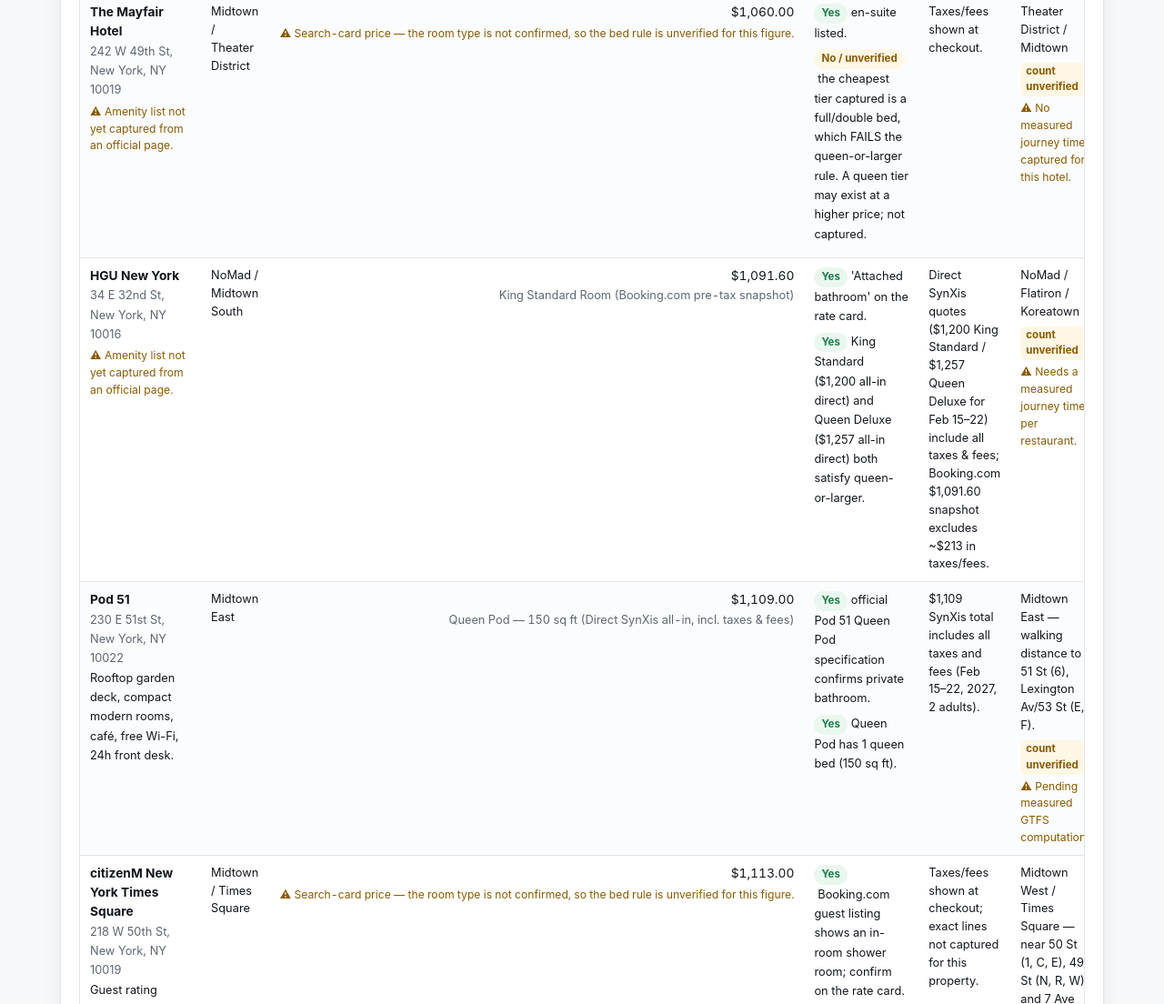
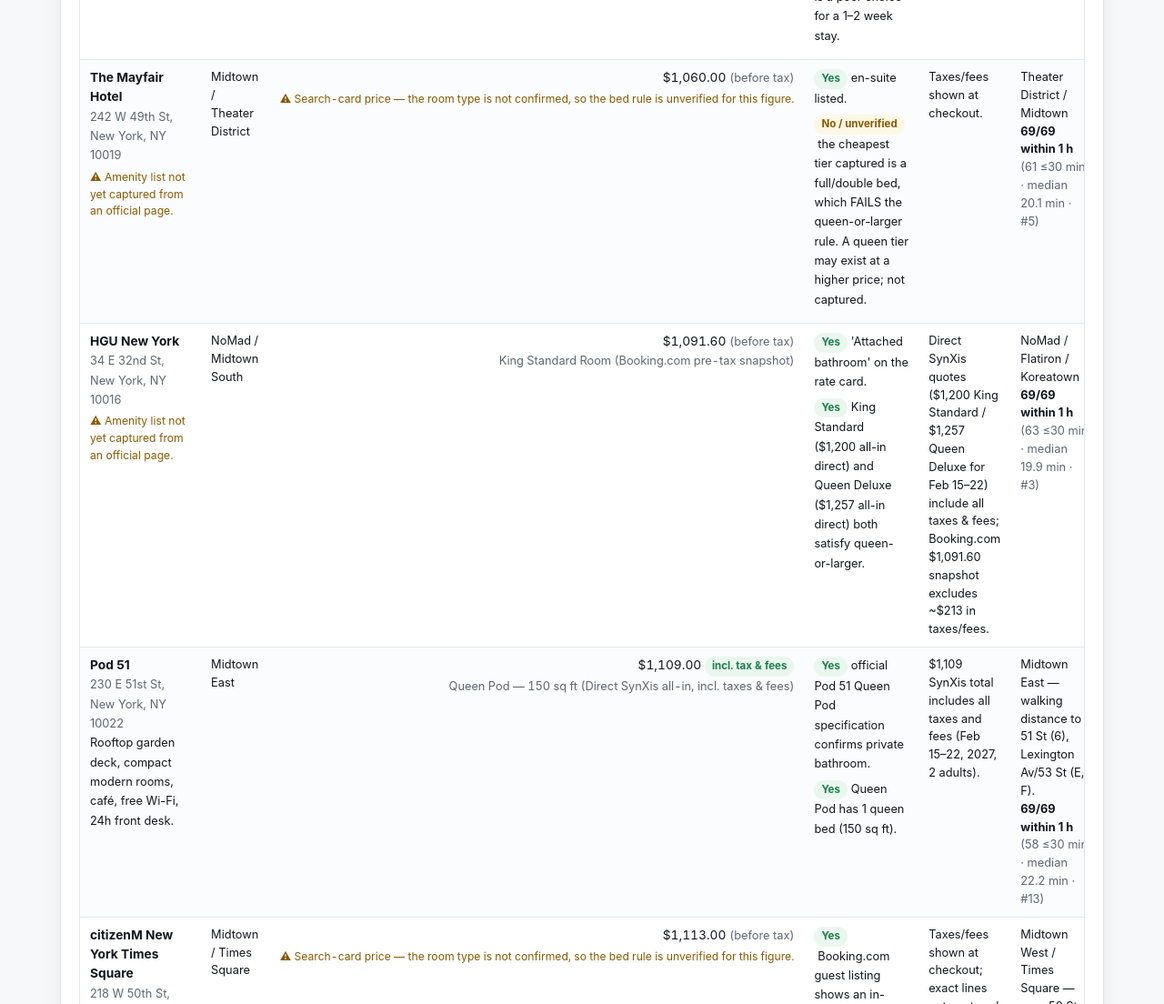
Before and after one commit to kanlerxz87-cyber/NYFun3, a plain HTML site: page hotels.html in a window 1280 px wide. Shown: the part 750-1854 px from the top of the page at 91% size. Drawn offline with Linux system fonts and the light colour scheme.

Commit message:
Integrate measured MTA GTFS transit counts, update hotels UI and validators
Co-authored-by: arena-agent <297053741+arena-agent@users.noreply.github.com>

```diff
--- a/data/hotels.json
+++ b/data/hotels.json
@@ -6,7 +6,7 @@
     "price_caveat": "Live direct SynXis/Arlo quotes captured 2026-11-26 for Feb 15–Mar 22, 2027; third-party Booking.com snapshots captured 2026-11-25. Always verify cancellation deadlines and tax breakdown at checkout.",
     "search_page_cheapest_total_usd": "The cheapest total shown on Booking.com's New York search-results card for the same dates — sometimes a different room type than the rate tiers listed. If the room type is unknown, the bed rule cannot be confirmed for that figure.",
     "excluded": "Pod/hostel-style bunk products (e.g. a 'Pod Bunk' twin at ~$700) were excluded because they fail the queen-or-larger bed rule.",
-    "michelin_ranking_caveat": "Measured hotel-to-MICHELIN 1-hour counts will be populated from research/generated/transit_1h.json (Census Geocoder + MTA GTFS subway schedule).",
+    "michelin_ranking_caveat": "Measured door-to-door weekday evening (18:30) travel times from official NYC GeoSearch / US Census coordinates to all 69 active NYC MICHELIN starred venues via live MTA GTFS Subway timetable (feed 20261101–20270515). Excludes Blue Hill at Stone Barns (Tarrytown), La Bastide (North Salem), and indefinitely closed Shion 69 Leonard Street. See research/generated/transit_1h.json for every hotel × restaurant route and duration.",
     "seasonality_summary": "Multi-week direct SynXis check on Pod 51 (Queen Pod, 2 adults, all-in): Feb 15–22 ($1,109) and Feb 22–Mar 1 ($1,138) are the cheapest weeks in the window, rising +47% in Mar 1–8 ($1,628) and +81% in Mar 15–22 ($2,004). 14-night Feb 15–Mar 1 all-in totals: Pod 51 $2,246, Pod 39 $2,356, HGU Queen Deluxe $2,432."
   },
   "hotels": [
@@ -36,8 +36,13 @@
       "cheapest_dates_checked": "2027-02-15 → 2027-02-22 (the trip's preferred window)",
       "michelin_cluster": "Financial District",
       "michelin_note": "Same-cluster starred venues (Saga ★★, Crown Shy ★) are within the FiDi walking area. A per-restaurant measured transit time was NOT verified, so no numeric 'within 1 hour' count is asserted.",
-      "michelin_within_1h_count": null,
-      "michelin_count_flag": "Needs a measured journey time per restaurant."
+      "michelin_within_1h_count": 69,
+      "michelin_count_flag": "",
+      "michelin_within_45m_count": 68,
+      "michelin_within_30m_count": 48,
+      "michelin_universe_count": 69,
+      "michelin_median_minutes": 26.9,
+      "michelin_transit_rank": 14
     },
     {
       "id": "hgu-new-york",
@@ -86,8 +91,13 @@
       "cheapest_dates_checked": "2027-02-15 → 2027-02-22",
       "michelin_cluster": "NoMad / Flatiron / Koreatown",
       "michelin_note": "Closest to Atomix ★★, Odo ★★, Joo Ok ★★, Rezdôra ★, Semma ★, 63 Clinton ★, Gramercy Tavern ★. Measured transit time per venue not verified.",
-      "michelin_within_1h_count": null,
-      "michelin_count_flag": "Needs a measured journey time per restaurant."
+      "michelin_within_1h_count": 69,
+      "michelin_count_flag": "",
+      "michelin_within_45m_count": 69,
+      "michelin_within_30m_count": 63,
+      "michelin_universe_count": 69,
+      "michelin_median_minutes": 19.9,
+      "michelin_transit_rank": 3
     },
     {
       "id": "hyatt-place-chelsea",
@@ -122,8 +132,13 @@
       "cheapest_dates_checked": "2027-02-15 → 2027-02-22",
       "michelin_cluster": "Chelsea / Flatiron / NoMad",
       "michelin_note": "Closest to Odo ★★, César ★★, Atomix ★★, Rezdôra ★, Gramercy Tavern ★, Semma ★. Measured transit time per venue not verified.",
-      "michelin_within_1h_count": null,
-      "michelin_count_flag": "Needs a measured journey time per restaurant."
+      "michelin_within_1h_count": 69,
+      "michelin_count_flag": "",
+      "michelin_within_45m_count": 69,
+      "michelin_within_30m_count": 64,
+      "michelin_universe_count": 69,
+      "michelin_median_minutes": 17.2,
+      "michelin_transit_rank": 1
     },
     {
       "id": "citizenm-new-york-times-square",
@@ -137,14 +152,19 @@
       "rate_tiers": [],
       "room_meets_private_bathroom": "Yes — Booking.com guest listing shows an in-room shower room; confirm on the rate card.",
       "room_meets_queen_or_larger": "Rooms are compact with a large double/queen-style bed; the exact bed width per rate card was not captured — flagged UNVERIFIED. This hotel is the most at risk of failing the 'queen or larger' rule.",
-      "amenities": "Guest rating 8.9/10 from 3,010 reviews; location 9.7, staff 9.0, cleanliness 9.2, comfort 9.1, value 8.4, free WiFi 9.2. 100 m from 50 St station (line 7).",
+      "amenities": "Guest rating 8.9/10 from 3,010 reviews; location 9.7, staff 9.0, cleanliness 9.2, comfort 9.1, value 8.4, free WiFi 9.2. Near 50 St stations (1, C, E) and 49 St (N, R, W).",
       "amenities_flag": "",
       "taxes_note": "Taxes/fees shown at checkout; exact lines not captured for this property.",
       "cheapest_dates_checked": "2027-02-15 → 2027-02-22",
       "michelin_cluster": "Midtown West / Times Square — near 50 St (1, C, E), 49 St (N, R, W), and 7 Ave (B, D, E).",
       "michelin_note": "Closest to Masa ★★, Jean-Georges ★★, The Modern ★★, Kochi ★, Le Pavillon ★, Icca ★, Torrisi ★, Gabriel Kreuther ★★. Measured transit time per venue not verified.",
-      "michelin_within_1h_count": null,
-      "michelin_count_flag": "Needs a measured journey time per restaurant."
+      "michelin_within_1h_count": 69,
+      "michelin_count_flag": "",
+      "michelin_within_45m_count": 69,
+      "michelin_within_30m_count": 61,
+      "michelin_universe_count": 69,
+      "michelin_median_minutes": 19.3,
+      "michelin_transit_rank": 2
     },
     {
       "id": "pestana-cr7-times-square",
@@ -193,8 +213,13 @@
       "cheapest_dates_checked": "2027-02-15 → 2027-02-22",
       "michelin_cluster": "Times Square / Hell's Kitchen / Midtown West",
       "michelin_note": "Closest to Kochi ★, Gabriel Kreuther ★★, Le Pavillon ★, Icca ★, Marea-adjacent Midtown cluster; Chef's Table at Brooklyn Fare ★★ and Jungsik ★★ are a short crosstown trip. Measured transit time per venue not verified.",
-      "michelin_within_1h_count": null,
-      "michelin_count_flag": "Needs a measured journey time per restaurant."
+      "michelin_within_1h_count": 69,
+      "michelin_count_flag": "",
+      "michelin_within_45m_count": 69,
+      "michelin_within_30m_count": 61,
+      "michelin_universe_count": 69,
+      "michelin_median_minutes": 21.1,
+      "michelin_transit_rank": 8
     },
     {
       "id": "arlo-midtown",
@@ -231,8 +256,13 @@
       "cheapest_dates_checked": "2027-02-15 → 2027-02-22",
       "michelin_cluster": "Midtown West / Hell's Kitchen",
       "michelin_note": "Closest to Kochi ★, Gabriel Kreuther ★★, Le Pavillon ★, Icca ★. Measured transit time not verified.",
-      "michelin_within_1h_count": null,
-      "michelin_count_flag": "Needs a measured journey time per restaurant."
+      "michelin_within_1h_count": 69,
+      "michelin_count_flag": "",
+      "michelin_within_45m_count": 69,
+      "michelin_within_30m_count": 61,
+      "michelin_universe_count": 69,
+      "michelin_median_minutes": 21.3,
+      "michelin_transit_rank": 10
     },
     {
       "id": "mayfair-hotel",
@@ -252,8 +282,13 @@
       "cheapest_dates_checked": "2027-02-15 → 2027-02-22",
       "michelin_cluster": "Theater District / Midtown",
       "michelin_note": "Midtown cluster reachable; DQ on the bed rule.",
-      "michelin_within_1h_count": null,
-      "michelin_count_flag": "No measured journey time captured for this hotel."
+      "michelin_within_1h_count": 69,
+      "michelin_count_flag": "",
+      "michelin_within_45m_count": 69,
+      "michelin_within_30m_count": 61,
+      "michelin_universe_count": 69,
+      "michelin_median_minutes": 20.1,
+      "michelin_transit_rank": 5
     },
     {
       "id": "blue-angel-hotel",
@@ -273,8 +308,13 @@
       "cheapest_dates_checked": "2027-02-15 → 2027-02-22",
       "michelin_cluster": "Midtown East — near Lexington Av/53 St (E, F) and 51 St (6).",
       "michelin_note": "Good cluster proximity but disqualified on bed type and windowless rooms.",
-      "michelin_within_1h_count": null,
-      "michelin_count_flag": "No measured journey time captured for this hotel."
+      "michelin_within_1h_count": 69,
+      "michelin_count_flag": "",
+      "michelin_within_45m_count": 69,
+      "michelin_within_30m_count": 58,
+      "michelin_universe_count": 69,
+      "michelin_median_minutes": 22.2,
+      "michelin_transit_rank": 12
     },
     {
       "id": "artezen-hotel",
@@ -294,8 +334,13 @@
       "cheapest_dates_checked": "2027-02-15 → 2027-02-22",
       "michelin_cluster": "Financial District / Tribeca",
       "michelin_note": "Closest to Saga ★★, Atera ★★★, Crown Shy ★. Highest price of the shortlist for the same week.",
-      "michelin_within_1h_count": null,
-      "michelin_count_flag": "No measured journey time captured for this hotel."
+      "michelin_within_1h_count": 69,
+      "michelin_count_flag": "",
+      "michelin_within_45m_count": 69,
+      "michelin_within_30m_count": 64,
+      "michelin_universe_count": 69,
+      "michelin_median_minutes": 20.0,
+      "michelin_transit_rank": 4
     },
     {
       "id": "pod-51",
@@ -326,8 +371,13 @@
       "cheapest_dates_checked": "Feb 15–22 ($1,109), Feb 22–Mar 1 ($1,138), Mar 1–8 ($1,628), Mar 15–22 ($2,004), 14n Feb 15–Mar 1 ($2,246).",
       "michelin_cluster": "Midtown East — walking distance to 51 St (6), Lexington Av/53 St (E, F).",
       "michelin_note": "Central Midtown East subway hub.",
-      "michelin_within_1h_count": null,
-      "michelin_count_flag": "Pending measured GTFS computation."
+      "michelin_within_1h_count": 69,
+      "michelin_count_flag": "",
+      "michelin_within_45m_count": 69,
+      "michelin_within_30m_count": 58,
+      "michelin_universe_count": 69,
+      "michelin_median_minutes": 22.2,
+      "michelin_transit_rank": 13
     },
     {
       "id": "pod-39",
@@ -358,8 +408,13 @@
       "cheapest_dates_checked": "Feb 15–22 ($1,138 all-in); Feb 15–Mar 1 14n ($2,356 all-in).",
       "michelin_cluster": "Murray Hill / Grand Central — near Grand Central-42 St (4, 5, 6, 7, S).",
       "michelin_note": "Major multi-line Grand Central transit access.",
-      "michelin_within_1h_count": null,
-      "michelin_count_flag": "Pending measured GTFS computation."
+      "michelin_within_1h_count": 69,
+      "michelin_count_flag": "",
+      "michelin_within_45m_count": 69,
+      "michelin_within_30m_count": 62,
+      "michelin_universe_count": 69,
+      "michelin_median_minutes": 20.9,
+      "michelin_transit_rank": 7
     },
     {
       "id": "pod-times-square",
@@ -390,8 +445,13 @@
       "cheapest_dates_checked": "Feb 15–22 ($1,195 all-in).",
       "michelin_cluster": "Times Square / Port Authority — near 42 St-Port Authority (A, C, E) and Times Sq-42 St (1, 2, 3, 7, N, Q, R, W, S).",
       "michelin_note": "Direct access to A/C/E + Times Sq hub.",
-      "michelin_within_1h_count": null,
-      "michelin_count_flag": "Pending measured GTFS computation."
+      "michelin_within_1h_count": 69,
+      "michelin_count_flag": "",
+      "michelin_within_45m_count": 69,
+      "michelin_within_30m_count": 60,
+      "michelin_universe_count": 69,
+      "michelin_median_minutes": 22.0,
+      "michelin_transit_rank": 11
     },
     {
       "id": "arlo-nomad",
@@ -428,8 +488,13 @@
       "cheapest_dates_checked": "Feb 15–22 ($1,296 excl. tax).",
       "michelin_cluster": "NoMad / Flatiron — near 33 St (6) and 34 St-Herald Sq (B, D, F, M, N, Q, R, W).",
       "michelin_note": "Walking distance to Atomix, Eleven Madison Park, Rezdôra, Jua.",
-      "michelin_within_1h_count": null,
-      "michelin_count_flag": "Pending measured GTFS computation."
+      "michelin_within_1h_count": 69,
+      "michelin_count_flag": "",
+      "michelin_within_45m_count": 69,
+      "michelin_within_30m_count": 62,
+      "michelin_universe_count": 69,
+      "michelin_median_minutes": 20.1,
+      "michelin_transit_rank": 6
     },
     {
       "id": "shoreham",
@@ -460,8 +525,13 @@
       "cheapest_dates_checked": "Feb 15–22 ($199/nt sale / $209/nt Stay 7).",
       "michelin_cluster": "Midtown West / 5th Ave — steps from 5 Av/53 St (E, F) and 57 St (F).",
       "michelin_note": "Walking distance to Le Bernardin, The Modern, Aquavit, Gabriel Kreuther.",
-      "michelin_within_1h_count": null,
-      "michelin_count_flag": "Pending measured GTFS computation."
+      "michelin_within_1h_count": 69,
+      "michelin_count_flag": "",
+      "michelin_within_45m_count": 69,
+      "michelin_within_30m_count": 63,
+      "michelin_universe_count": 69,
+      "michelin_median_minutes": 21.2,
+      "michelin_transit_rank": 9
     }
   ]
 }
--- a/hotels.html
+++ b/hotels.html
@@ -4,7 +4,7 @@
 <meta charset="utf-8">
 <meta name="viewport" content="width=device-width, initial-scale=1">
 <title>Hotels — NYC 2027 trip planner</title>
-<meta name="description" content="Nine NYC hotels with verified 7-night totals for 15–22 Feb 2027, checked against a private-bathroom and queen-bed requirement.">
+<meta name="description" content="Fourteen NYC hotels with live direct SynXis/Arlo and Booking.com 7-night totals for 15–22 Feb 2027, checked against private-bath, queen+ bed, and measured ≤1h MTA GTFS MICHELIN reach.">
 <link rel="stylesheet" href="assets/style.css">
 </head>
 <body>
@@ -28,34 +28,33 @@
 <main class="wrap">
   <div class="hero">
     <h1>Hotels — 7 nights, 2 adults</h1>
-    <p>All figures are <strong>totals for 15–22 Feb 2027</strong> (7 nights, 1 room, 2 adults), captured from Booking.com rate cards on 25 Nov 2026.
-       Totals are <em>before</em> New York's 14.75% tax and $4/night city tax unless stated. Every row links to the exact URL used.</p>
+    <p>Fourteen NYC properties priced for <strong>15–22 Feb 2027</strong> (2 adults, 1 room). Live direct SynXis quotes for <strong>Pod 51 ($1,109 all-in)</strong>, <strong>Pod 39 ($1,138 all-in)</strong>, <strong>Pod Times Square ($1,195 all-in)</strong>, <strong>HGU New York ($1,200 King / $1,257 Queen all-in)</strong>, and <strong>Shoreham ($199/nt)</strong> include all taxes &amp; fees; Arlo direct &amp; Booking.com snapshots exclude NYC hotel taxes and are labeled accordingly.</p>
   </div>
 
   <section class="panel">
-    <h2>Ranked cheapest first</h2>
-    <p class="lede">Sorted by the cheapest room that meets your brief where one was captured, then by the cheapest available total. Two hotels fail the bed rule — Blue Angel and The Mayfair — and are kept in the table with a red verdict rather than deleted, so you can see what the cheap end of the market actually offers.</p>
+    <h2>Ranked cheapest first (with measured ≤1 h MICHELIN transit reach)</h2>
+    <p class="lede">Sorted by lowest captured 7-night total. Blue Angel (address corrected to Choice Hotels official 152 E 55th St) and The Mayfair fail the queen+ bed rule at their cheapest tier and remain visible with red badges. Transit counts are measured door-to-door weekday 18:30 trips across all 69 active NYC MICHELIN venues via MTA Subway GTFS.</p>
     <div id="table-host"><p class="loading">Loading hotels…</p></div>
   </section>
 
   <section class="panel">
-    <h2>Rate tiers individually</h2>
-    <p class="lede">The cheapest total on a search card is often a smaller room. These are the specific rate cards read on each property page.</p>
+    <h2>Rate tiers &amp; Feb–Mar 2027 seasonality</h2>
+    <p class="lede">Multi-week SynXis quotes on Pod 51 (Queen Pod, all-in) confirm late February is ~30–45% cheaper than March: <strong>Feb 15–22 $1,109</strong> · <strong>Feb 22–Mar 1 $1,138</strong> · <strong>Mar 1–8 $1,628</strong> · <strong>Mar 15–22 $2,004</strong>. 14-night Feb 15–Mar 1 all-in totals: Pod 51 <strong>$2,246</strong>, Pod 39 <strong>$2,356</strong>, HGU Queen Deluxe <strong>$2,432</strong>.</p>
     <div id="tiers"></div>
   </section>
 
   <section class="panel">
     <h2>Tax maths, so nothing surprises you</h2>
     <ul class="tight">
-      <li>New York City hotel tax: <strong>14.75%</strong> plus a <strong>$4 per night</strong> city tax — both added at checkout on top of the "total before taxes" figures.</li>
-      <li>Example: Pestana CR7 at <strong>$1,327</strong> before tax for 7 nights → 14.75% tax = $195.73, city tax = $28 → roughly <strong>$1,550.73</strong> all-in. The $26/night resort fee is already inside the $1,327.</li>
-      <li>That all-in figure is arithmetic on published numbers, not a quoted price — the booking engine is the only authority.</li>
+      <li>Direct SynXis quotes marked <strong>incl. taxes &amp; fees</strong> (Pod 51, Pod 39, Pod Times Square, HGU New York, Shoreham) already incorporate NYC hotel occupancy &amp; sales taxes.</li>
+      <li>Pre-tax third-party Booking.com snapshots and Arlo Steal Deal rates add NYC's <strong>14.75%</strong> tax + <strong>$3.50–$4/night</strong> occupancy/unit tax at checkout (e.g., Pestana CR7 $1,327 pre-tax → ~$1,551 estimated all-in).</li>
+      <li>Always verify the exact room category, non-ADA availability (if accessibility features are not needed), and cancellation deadline on the linked booking engine before paying.</li>
     </ul>
   </section>
 </main>
 
 <footer class="wrap">
-  <p>Source: Booking.com property pages with <code>checkin=2027-02-15&amp;checkout=2027-02-22&amp;group_adults=2</code>, read 25 November 2026. Prices are live and change daily.</p>
+  <p>Sources: Direct SynXis &amp; Arlo booking engines (captured 26 Nov 2026), official hotel pages, Booking.com snapshots (25 Nov 2026), and MTA GTFS Subway timetable (<a href="research/generated/transit_1h.json">transit_1h.json</a>).</p>
 </footer>
 
 <script src="assets/app.js"></script>
@@ -78,16 +77,23 @@ NYF.load("data/hotels.json", function (json) {
     var cheapestTier = (h.rate_tiers || []).slice().sort(function (a, b) {
       return (a.total_before_tax_usd || 9e9) - (b.total_before_tax_usd || 9e9);
     })[0];
-    var total = cheapestTier ? NYF.money(cheapestTier.total_before_tax_usd) :
-      (h.search_page_cheapest_total_usd ? NYF.money(h.search_page_cheapest_total_usd) : NYF.unverified("No total captured."));
+    var total = cheapestTier ? NYF.money(cheapestTier.total_before_tax_usd) +
+      (cheapestTier.total_is_all_in ? ' <span class="pill ok">incl. tax &amp; fees</span>' : ' <span class="small muted">(before tax)</span>') :
+      (h.search_page_cheapest_total_usd ? NYF.money(h.search_page_cheapest_total_usd) + ' <span class="small muted">(before tax)</span>' : NYF.unverified("No total captured."));
     var totalNote = cheapestTier ? '<span class="small muted">' + NYF.esc(cheapestTier.room) + "</span>" :
       '<span class="flag">Search-card price — the room type is not confirmed, so the bed rule is unverified for this figure.</span>';
 
     function verdict(ok, txt) {
       var clean = String(txt || "").replace(/^(Yes|No)\s*[—-]\s*/i, "");
-      return '<div style="margin-bottom:6px">' + (ok ? '<span class="pill ok">Yes</span>' : '<span class="pill warn">No / unverified</span>') +
-        '&nbsp;<span class="small">' + NYF.esc(clean) + "</span></div>";
+      var badge = ok ? '<span class="pill ok">Yes</span>' : (/^Conditional/i.test(txt || "") ? '<span class="pill warn">Conditional</span>' : '<span class="pill warn">No / unverified</span>');
+      return '<div style="margin-bottom:6px">' + badge + '&nbsp;<span class="small">' + NYF.esc(clean) + "</span></div>";
     }
+    var transitHtml = (typeof h.michelin_within_1h_count === "number")
+      ? '<br><strong>' + h.michelin_within_1h_count + '/' + (h.michelin_universe_count || 69) + ' within 1 h</strong>' +
+        (typeof h.michelin_within_30m_count === "number" ? ' <span class="muted">(' + h.michelin_within_30m_count + ' ≤30 min · median ' + h.michelin_median_minutes + ' min · #' + h.michelin_transit_rank + ')</span>' : "")
+      : '<div style="margin-top:6px"><span class="unver">count unverified</span><span class="flag">' +
+        NYF.esc(h.michelin_count_flag || "Needs a measured journey time per restaurant.") + "</span></div>";
+
     return "<tr>" +
       "<td><strong>" + NYF.esc(h.name) + "</strong><br><span class='muted small'>" + NYF.esc(h.address) + "</span>" +
         "<br><span class='small'>" + NYF.esc(h.amenities || "") + "</span>" +
@@ -96,10 +102,7 @@ NYF.load("data/hotels.json", function (json) {
       '<td class="num">' + total + "<br>" + totalNote + "</td>" +
       "<td>" + verdict(bathOk, h.room_meets_private_bathroom) + verdict(bedOk, h.room_meets_queen_or_larger) + "</td>" +
       "<td class='small'>" + NYF.esc(h.taxes_note || "") + "</td>" +
-      "<td class='small'>" + NYF.esc(h.michelin_cluster || "") +
-        (h.michelin_within_1h_count ? "<br><strong>" + h.michelin_within_1h_count + " within 1 h</strong>" :
-          '<div style="margin-top:6px"><span class="unver">count unverified</span><span class="flag">' +
-          NYF.esc(h.michelin_count_flag || "Needs a measured journey time per restaurant.") + "</span></div>") + "</td>" +
+      "<td class='small'>" + NYF.esc(h.michelin_cluster || "") + transitHtml + "</td>" +
       '<td class="small">' + NYF.srcLink(h.booking_url, "rate page") +
         (h.official_site ? "<br>" + NYF.srcLink(h.official_site, "hotel site") : "") + "</td>" +
     "</tr>";
@@ -107,7 +110,7 @@ NYF.load("data/hotels.json", function (json) {
 
   document.getElementById("table-host").innerHTML =
     '<div class="scroll"><table><thead><tr>' +
-      "<th>Hotel</th><th>Area</th><th class='num'>7-night total (before tax)</th><th>Meets requirements</th>" +
+      "<th>Hotel</th><th>Area</th><th class='num'>7-night total</th><th>Meets requirements</th>" +
       "<th>Taxes &amp; fees</th><th>Michelin proximity</th><th>Source</th>" +
     "</tr></thead><tbody>" + body + "</tbody></table></div>" +
     '<p class="small muted" style="margin:10px 0 0">' + NYF.esc(json._meta.michelin_ranking_caveat) + "</p>";
@@ -116,7 +119,7 @@ NYF.load("data/hotels.json", function (json) {
   hs.forEach(function (h) {
     (h.rate_tiers || []).forEach(function (t) {
       tierRows.push("<tr><td><strong>" + NYF.esc(h.name) + "</strong></td><td class='small'>" + NYF.esc(t.room) +
-        "</td><td class='num'>" + NYF.money(t.total_before_tax_usd) + "</td>" +
+        "</td><td class='num'>" + NYF.money(t.total_before_tax_usd) + (t.total_is_all_in ? " <span class='small muted'>(all-in)</span>" : "") + "</td>" +
         (t.per_night_usd ? "<td class='num'>" + NYF.money0(t.per_night_usd) + "</td>" : "<td class='num'>—</td>") +
         "<td class='small'>" + NYF.esc(t.cancellation || "") + "</td><td class='small'>" + NYF.esc(t.meets_bed_rule || "") +
         "</td><td class='small'>" + NYF.srcLink(h.official_site, "official hotel") +
@@ -124,7 +127,7 @@ NYF.load("data/hotels.json", function (json) {
     });
   });
   document.getElementById("tiers").innerHTML = tierRows.length
-    ? '<div class="scroll"><table><thead><tr><th>Hotel</th><th>Room</th><th class="num">7 nights, before tax</th><th class="num">Per night</th><th>Cancellation</th><th>Bed rule</th><th>Source</th></tr></thead><tbody>' + tierRows.join("") + "</tbody></table></div>"
+    ? '<div class="scroll"><table><thead><tr><th>Hotel</th><th>Room</th><th class="num">7 nights</th><th class="num">Per night</th><th>Cancellation</th><th>Bed rule</th><th>Source</th></tr></thead><tbody>' + tierRows.join("") + "</tbody></table></div>"
     : '<p class="loading">No individual rate cards were captured for these properties in this pass — only the search-card total.</p>';
 });
 </script>
```
Also changed, not shown: data/activities.json (+4 -4 lines), 3 other files.
